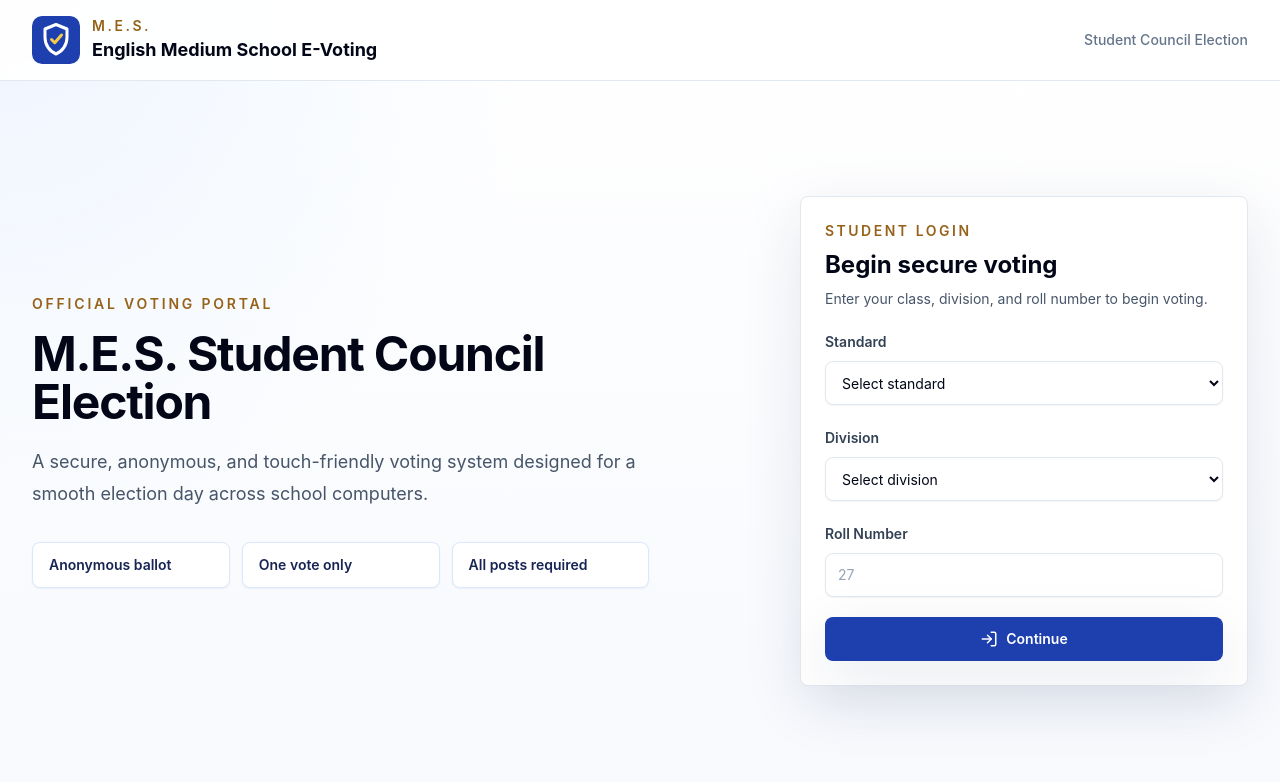
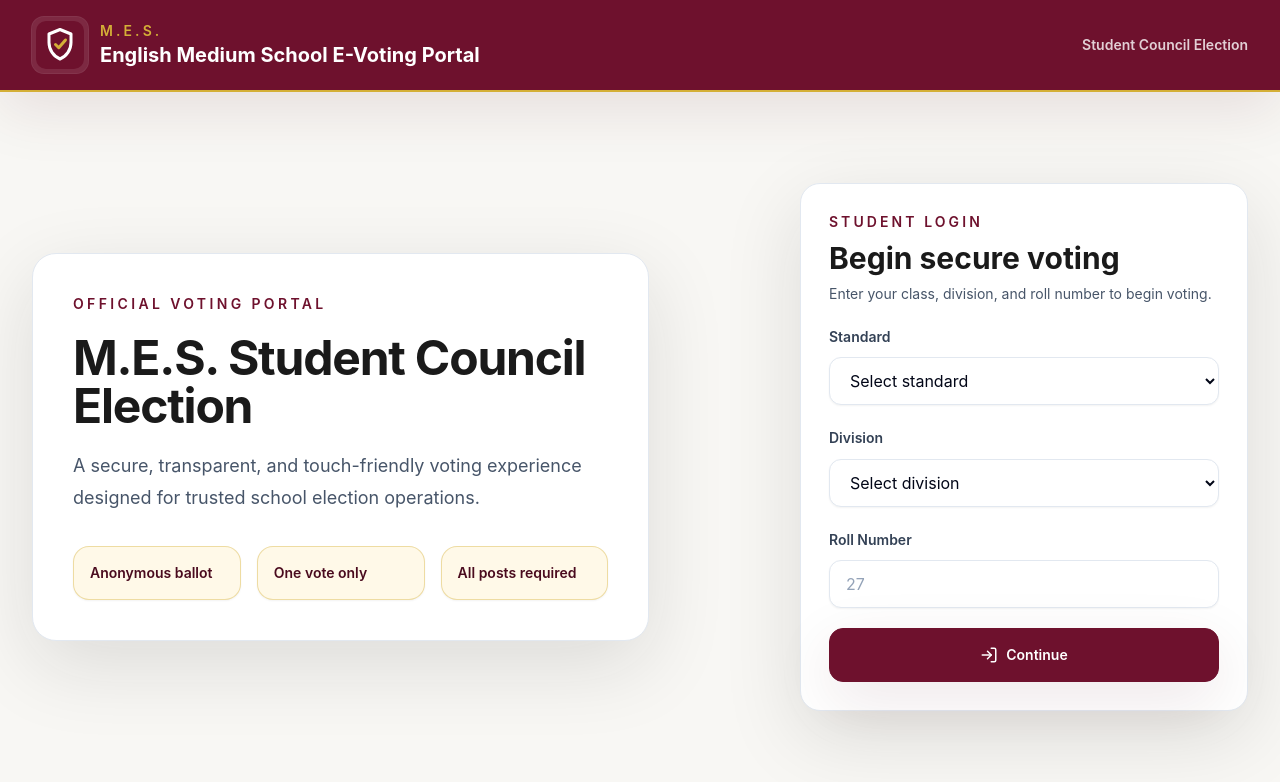
Before and after one commit to Harishmunshi/E-Voting-System, a Next.js app: page / in a window 1280 px wide. Shown: the top 782 px of the page. Built offline with nearby package versions, Linux system fonts and the light colour scheme.

Commit message:
Redesign voting portal UI

```diff
--- a/src/app/globals.css
+++ b/src/app/globals.css
@@ -3,8 +3,8 @@
 @tailwind utilities;
 
 :root {
-  --background: #f7f9fd;
-  --foreground: #111827;
+  --background: #f8f7f4;
+  --foreground: #1a1a1a;
 }
 
 * {
@@ -20,6 +20,7 @@ body {
   background: var(--background);
   color: var(--foreground);
   font-family: Inter, ui-sans-serif, system-ui, -apple-system, BlinkMacSystemFont, "Segoe UI", sans-serif;
+  line-height: 1.6;
 }
 
 button,
@@ -30,5 +31,5 @@ textarea {
 }
 
 .focus-ring {
-  @apply focus-visible:outline-none focus-visible:ring-4 focus-visible:ring-royal-100 focus-visible:ring-offset-2;
+  @apply focus-visible:outline-none focus-visible:ring-4 focus-visible:ring-gold-100 focus-visible:ring-offset-2;
 }
--- a/src/app/page.tsx
+++ b/src/app/page.tsx
@@ -3,20 +3,20 @@ import { StudentLogin } from "@/components/student-login";
 
 export default function Home() {
   return (
-    <main className="min-h-screen bg-[radial-gradient(circle_at_top_left,#eef5ff,transparent_35%),linear-gradient(180deg,#ffffff,#f7f9fd)]">
+    <main className="min-h-screen bg-[#F8F7F4]">
       <BrandHeader eyebrow="Student Council Election" />
-      <section className="mx-auto grid min-h-[calc(100vh-80px)] max-w-7xl items-center gap-10 px-4 py-10 sm:px-6 lg:grid-cols-[1.05fr_0.95fr] lg:px-8">
-        <div className="max-w-2xl">
-          <p className="text-sm font-semibold uppercase tracking-[0.2em] text-gold-700">Official Voting Portal</p>
-          <h2 className="mt-4 text-4xl font-bold tracking-tight text-slate-950 sm:text-5xl">
+      <section className="mx-auto grid min-h-[calc(100vh-90px)] max-w-7xl items-center gap-10 px-4 py-12 sm:px-6 lg:grid-cols-[1.05fr_0.95fr] lg:px-8">
+        <div className="rounded-[24px] border border-slate-200 bg-white p-8 shadow-premium sm:p-10">
+          <p className="text-sm font-semibold uppercase tracking-[0.24em] text-maroon-600">Official Voting Portal</p>
+          <h2 className="mt-5 text-4xl font-bold tracking-tight text-[#1A1A1A] sm:text-5xl">
             M.E.S. Student Council Election
           </h2>
-          <p className="mt-5 text-lg leading-8 text-slate-600">
-            A secure, anonymous, and touch-friendly voting system designed for a smooth election day across school computers.
+          <p className="mt-5 max-w-2xl text-lg leading-8 text-slate-600">
+            A secure, transparent, and touch-friendly voting experience designed for trusted school election operations.
           </p>
-          <div className="mt-8 grid gap-3 sm:grid-cols-3">
+          <div className="mt-8 grid gap-4 sm:grid-cols-3">
             {["Anonymous ballot", "One vote only", "All posts required"].map((item) => (
-              <div key={item} className="rounded-lg border border-royal-100 bg-white px-4 py-3 text-sm font-semibold text-royal-900 shadow-sm">
+              <div key={item} className="rounded-2xl border border-gold-600/40 bg-gold-50 px-4 py-4 text-sm font-semibold text-maroon-900 shadow-sm">
                 {item}
               </div>
             ))}
--- a/src/app/success/page.tsx
+++ b/src/app/success/page.tsx
@@ -3,7 +3,7 @@ import { SuccessCountdown } from "@/components/success-countdown";
 
 export default function SuccessPage() {
   return (
-    <main className="min-h-screen bg-[linear-gradient(180deg,#ffffff,#eef5ff)]">
+    <main className="min-h-screen bg-[#F8F7F4]">
       <BrandHeader eyebrow="Completed" />
       <section className="flex min-h-[calc(100vh-80px)] items-center justify-center px-4 py-10">
         <SuccessCountdown />
--- a/src/components/brand-shell.tsx
+++ b/src/components/brand-shell.tsx
@@ -1,19 +1,19 @@
 export function BrandHeader({ eyebrow }: { eyebrow?: string }) {
   return (
-    <header className="border-b border-slate-200 bg-white/90 backdrop-blur">
-      <div className="mx-auto flex max-w-7xl items-center justify-between px-4 py-4 sm:px-6 lg:px-8">
+    <header className="border-b-2 border-gold-600 bg-maroon-600 text-white shadow-soft">
+      <div className="mx-auto flex min-h-[90px] max-w-7xl items-center justify-between px-4 py-4 sm:px-6 lg:px-8">
         <div className="flex items-center gap-3">
           <img
             src="/school-logo.svg"
             alt="M.E.S. English Medium School logo"
-            className="h-12 w-12 rounded-lg object-contain"
+            className="h-14 w-14 rounded-xl bg-white/10 object-contain p-1 ring-1 ring-white/15"
           />
           <div>
-            <p className="text-sm font-semibold uppercase tracking-[0.18em] text-gold-700">M.E.S.</p>
-            <h1 className="text-base font-bold text-slate-950 sm:text-lg">English Medium School E-Voting</h1>
+            <p className="text-sm font-semibold uppercase tracking-[0.22em] text-gold-600">M.E.S.</p>
+            <h1 className="text-base font-bold text-white sm:text-xl">English Medium School E-Voting Portal</h1>
           </div>
         </div>
-        {eyebrow ? <p className="hidden text-sm font-medium text-slate-500 sm:block">{eyebrow}</p> : null}
+        {eyebrow ? <p className="hidden text-sm font-semibold text-white/80 sm:block">{eyebrow}</p> : null}
       </div>
     </header>
   );
--- a/src/components/student-login.tsx
+++ b/src/components/student-login.tsx
@@ -40,11 +40,11 @@ export function StudentLogin() {
   }
 
   return (
-    <Card className="w-full max-w-md p-6">
+    <Card className="w-full max-w-md p-7">
       <form className="space-y-5" onSubmit={onSubmit}>
         <div>
-          <p className="text-sm font-semibold uppercase tracking-[0.18em] text-gold-700">Student Login</p>
-          <h2 className="mt-2 text-2xl font-bold text-slate-950">Begin secure voting</h2>
+          <p className="text-sm font-semibold uppercase tracking-[0.22em] text-maroon-600">Student Login</p>
+          <h2 className="mt-2 text-3xl font-bold text-[#1A1A1A]">Begin secure voting</h2>
           <p className="mt-2 text-sm text-slate-600">Enter your class, division, and roll number to begin voting.</p>
         </div>
         <label className="block space-y-2">
@@ -65,8 +65,8 @@ export function StudentLogin() {
           <span className="text-sm font-semibold text-slate-700">Roll Number</span>
           <Input name="rollNumber" type="number" min={1} max={999} required placeholder="27" />
         </label>
-        {error ? <p className="rounded-lg bg-red-50 px-3 py-2 text-sm font-medium text-red-700">{error}</p> : null}
-        <Button className="w-full" disabled={loading}>
+        {error ? <p className="rounded-xl bg-red-50 px-4 py-3 text-sm font-semibold text-red-700">{error}</p> : null}
+        <Button className="h-[54px] w-full rounded-[14px]" disabled={loading}>
           <LogIn size={18} aria-hidden="true" />
           {loading ? "Checking..." : "Continue"}
         </Button>
--- a/src/components/success-countdown.tsx
+++ b/src/components/success-countdown.tsx
@@ -27,10 +27,12 @@ export function SuccessCountdown() {
 
   return (
     <Card className="mx-auto max-w-lg p-8 text-center">
-      <CheckCircle2 className="mx-auto text-emerald-600" size={56} aria-hidden="true" />
-      <h2 className="mt-5 text-3xl font-bold text-slate-950">Vote Submitted Successfully</h2>
-      <p className="mt-3 text-lg text-slate-600">Thank you. Your ballot has been recorded anonymously.</p>
-      <div className="mt-6 rounded-lg bg-royal-50 px-4 py-4 text-royal-900">
+      <div className="mx-auto flex h-20 w-20 items-center justify-center rounded-full border-2 border-gold-600 bg-gold-50 text-emerald-600">
+        <CheckCircle2 size={56} aria-hidden="true" />
+      </div>
+      <h2 className="mt-6 text-3xl font-bold text-[#1A1A1A]">Your vote has been successfully recorded.</h2>
+      <p className="mt-3 text-lg text-slate-600">Thank you. Your anonymous ballot is now secured for the Student Council Election.</p>
+      <div className="mt-6 rounded-2xl border border-gold-600/40 bg-[#F8F7F4] px-4 py-4 text-maroon-900">
         <p className="text-sm font-semibold uppercase tracking-[0.18em]">Automatic logout</p>
         <p className="mt-1 text-4xl font-bold">{seconds}</p>
       </div>
--- a/src/components/ui/button.tsx
+++ b/src/components/ui/button.tsx
@@ -9,9 +9,9 @@ export function Button({ className, variant = "primary", ...props }: ButtonProps
   return (
     <button
       className={cn(
-        "focus-ring inline-flex min-h-11 items-center justify-center gap-2 rounded-lg px-4 py-2 text-sm font-semibold transition disabled:cursor-not-allowed disabled:opacity-50",
-        variant === "primary" && "bg-royal-700 text-white shadow-soft hover:bg-royal-600",
-        variant === "secondary" && "border border-royal-100 bg-white text-royal-900 hover:bg-royal-50",
+        "focus-ring inline-flex min-h-11 items-center justify-center gap-2 rounded-xl px-5 py-2 text-sm font-semibold transition duration-300 disabled:cursor-not-allowed disabled:opacity-50",
+        variant === "primary" && "border border-maroon-600 bg-maroon-600 text-white shadow-soft hover:border-gold-600 hover:bg-maroon-900",
+        variant === "secondary" && "border border-slate-200 bg-white text-maroon-900 hover:border-gold-600 hover:bg-gold-50",
         variant === "ghost" && "text-slate-700 hover:bg-slate-100",
         variant === "danger" && "bg-red-600 text-white hover:bg-red-700",
         className,
--- a/src/components/ui/card.tsx
+++ b/src/components/ui/card.tsx
@@ -2,5 +2,5 @@ import * as React from "react";
 import { cn } from "@/lib/utils";
 
 export function Card({ className, ...props }: React.HTMLAttributes<HTMLDivElement>) {
-  return <div className={cn("rounded-lg border border-slate-200 bg-white shadow-soft", className)} {...props} />;
+  return <div className={cn("rounded-[20px] border border-slate-200 bg-white shadow-premium", className)} {...props} />;
 }
--- a/src/components/ui/input.tsx
+++ b/src/components/ui/input.tsx
@@ -6,7 +6,7 @@ export function Input(props: React.InputHTMLAttributes<HTMLInputElement>) {
     <input
       {...props}
       className={cn(
-        "focus-ring min-h-11 w-full rounded-lg border border-slate-200 bg-white px-3 text-sm text-slate-950 shadow-sm placeholder:text-slate-400",
+        "focus-ring min-h-12 w-full rounded-xl border border-slate-200 bg-white px-4 text-base text-slate-950 shadow-sm placeholder:text-slate-400",
         props.className,
       )}
     />
@@ -18,7 +18,7 @@ export function Select(props: React.SelectHTMLAttributes<HTMLSelectElement>) {
     <select
       {...props}
       className={cn(
-        "focus-ring min-h-11 w-full rounded-lg border border-slate-200 bg-white px-3 text-sm text-slate-950 shadow-sm",
+        "focus-ring min-h-12 w-full rounded-xl border border-slate-200 bg-white px-4 text-base text-slate-950 shadow-sm",
         props.className,
       )}
     />
--- a/tailwind.config.ts
+++ b/tailwind.config.ts
@@ -5,6 +5,13 @@ const config: Config = {
   theme: {
     extend: {
       colors: {
+        maroon: {
+          50: "#fbf2f5",
+          100: "#f6dfe7",
+          600: "#6E112D",
+          700: "#5c0e25",
+          900: "#4A0B1E",
+        },
         royal: {
           50: "#eef5ff",
           100: "#d9e8ff",
@@ -14,14 +21,18 @@ const config: Config = {
           900: "#172554",
         },
         gold: {
+          50: "#fff9e8",
           100: "#fff0c2",
           400: "#f7c948",
           500: "#d9a441",
+          600: "#D4AF37",
           700: "#96621a",
         },
       },
       boxShadow: {
-        soft: "0 18px 60px rgba(23, 37, 84, 0.10)",
+        soft: "0 18px 60px rgba(74, 11, 30, 0.10)",
+        premium: "0 24px 80px rgba(26, 26, 26, 0.12)",
+        glow: "0 0 0 6px rgba(212, 175, 55, 0.18), 0 26px 80px rgba(74, 11, 30, 0.16)",
       },
     },
   },
```
Also changed, not shown: src/components/voting-client.tsx (+82 -29 lines), public/school-logo.svg.
